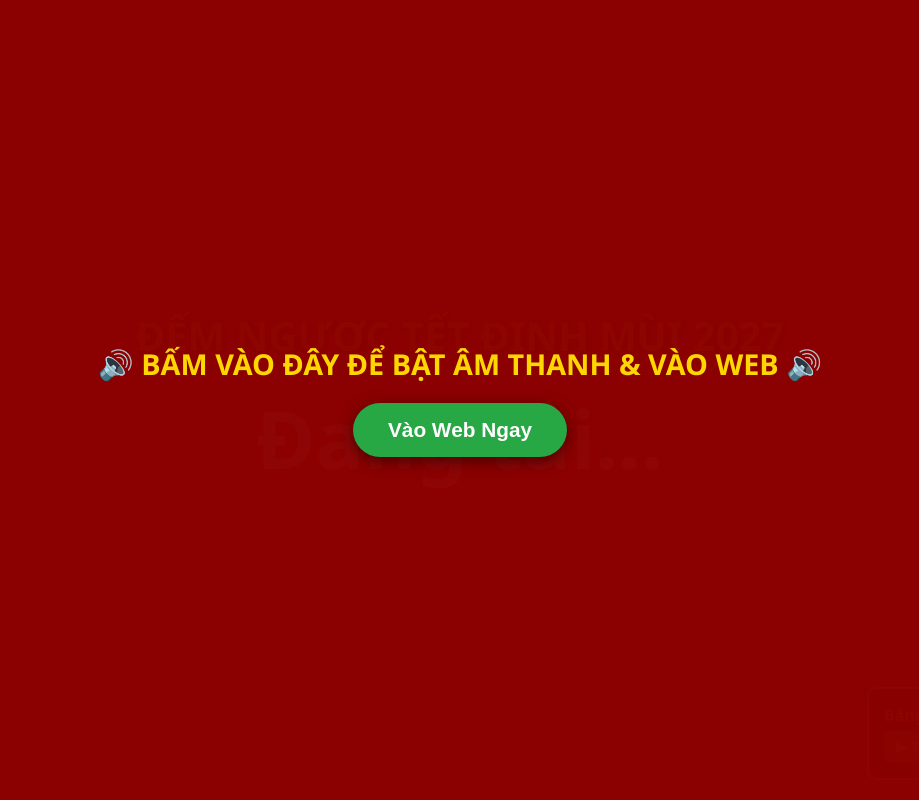
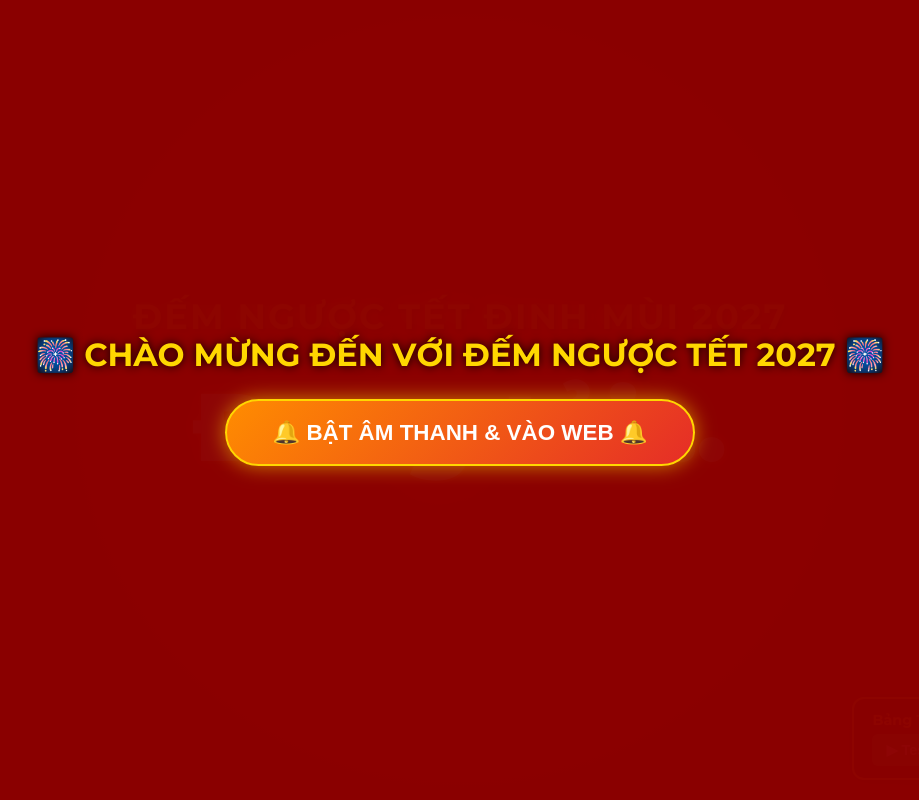
Before and after one commit to phanthiha121965-coder/t-t, a Python web app: template templates/index.html in a window 1280 px wide. Shown: the whole page, without its empty margins (180-1099 px from the left). Run offline with Jinja, Linux system fonts and the light colour scheme; the template is opened without the code that fills it, so the values that code supplies are empty.

Commit message:
Update index.html

```diff
--- a/templates/index.html
+++ b/templates/index.html
@@ -3,27 +3,59 @@
 <head>
     <meta charset="UTF-8">
     <meta name="viewport" content="width=device-width, initial-scale=1.0">
-    <title>Đếm Ngược Tết 2027</title>
+    <title>Đếm Ngược Tết Đinh Mùi 2027</title>
     <style>
+        @import url('https://fonts.googleapis.com/css2?family=Montserrat:wght@700;900&family=Pacifico&display=swap');
+
         * { box-sizing: border-box; margin: 0; padding: 0; }
         body {
-            background-color: #8b0000;
+            background: radial-gradient(circle, #b70909 0%, #4a0000 100%);
             color: #fff;
-            font-family: 'Segoe UI', Tahoma, Geneva, Verdana, sans-serif;
+            font-family: 'Montserrat', sans-serif;
             text-align: center;
             min-height: 100vh;
             display: flex;
             flex-direction: column;
             justify-content: center;
             align-items: center;
-            transition: background-color 1s ease;
+            transition: all 1s ease;
             overflow: hidden;
+            position: relative;
         }
 
-        body.dark-mode { background-color: #000000 !important; }
+        body.dark-mode {
+            background: #020208 !important;
+        }
 
-        h1 { font-size: 2.5rem; margin-bottom: 20px; color: #ffd700; text-shadow: 2px 2px 4px #000; }
-        #countdown { font-size: 5rem; font-weight: bold; color: #ffffff; text-shadow: 0 0 20px #ff0000; }
+        h1 {
+            font-size: 2.2rem;
+            margin-bottom: 10px;
+            color: #ffd700;
+            text-shadow: 0 0 15px rgba(255, 215, 0, 0.8), 2px 2px 4px #000;
+            letter-spacing: 2px;
+        }
+
+        #countdown {
+            font-size: 6rem;
+            font-weight: 900;
+            color: #ffffff;
+            text-shadow: 0 0 30px #ff0000, 0 0 10px #ffd700;
+            margin: 20px 0;
+            transition: transform 0.2s ease;
+        }
+
+        .tet-wish {
+            font-family: 'Pacifico', cursive;
+            font-size: 3.5rem !important;
+            color: #ffd700 !important;
+            text-shadow: 0 0 20px #ff0000, 0 0 40px #ffd700 !important;
+            animation: pulse 1.5s infinite alternate;
+        }
+
+        @keyframes pulse {
+            0% { transform: scale(1); }
+            100% { transform: scale(1.08); }
+        }
 
         #fireworksCanvas {
             position: fixed; top: 0; left: 0; width: 100vw; height: 100vh;
@@ -35,19 +67,21 @@
             background: rgba(139, 0, 0, 0.98); z-index: 9999;
             display: flex; flex-direction: column; justify-content: center; align-items: center;
         }
-        #sound-overlay h2 { font-size: 1.8rem; color: #ffd700; margin-bottom: 20px; text-align: center; padding: 0 20px; }
+        #sound-overlay h2 { font-size: 2rem; color: #ffd700; margin-bottom: 25px; text-shadow: 0 0 10px #000; text-align: center; padding: 0 20px; }
         #sound-overlay button {
-            padding: 15px 35px; font-size: 1.3rem; font-weight: bold;
-            background-color: #28a745; color: white; border: none; border-radius: 50px;
-            cursor: pointer; box-shadow: 0 4px 15px rgba(0,0,0,0.5);
+            padding: 18px 45px; font-size: 1.4rem; font-weight: bold;
+            background: linear-gradient(135deg, #ff8c00, #e52d27);
+            color: white; border: 2px solid #ffd700; border-radius: 50px;
+            cursor: pointer; box-shadow: 0 0 20px rgba(255, 215, 0, 0.6);
         }
 
         .control-panel {
             position: fixed; bottom: 20px; right: 20px;
             background: rgba(0, 0, 0, 0.85); border: 2px solid #ffd700;
-            border-radius: 10px; padding: 15px; color: #fff; z-index: 1000; text-align: left;
+            border-radius: 12px; padding: 12px 18px; color: #fff; z-index: 1000; text-align: left;
+            box-shadow: 0 0 15px rgba(0,0,0,0.8);
         }
-        .control-panel button { padding: 8px 12px; margin-top: 5px; border-radius: 5px; border: none; font-size: 0.9rem; font-weight: bold; cursor: pointer; }
+        .control-panel button { padding: 8px 14px; margin-top: 5px; border-radius: 6px; border: none; font-size: 0.9rem; font-weight: bold; cursor: pointer; }
         .btn-test { background-color: #28a745; color: white; }
         .btn-reset { background-color: #dc3545; color: white; margin-left: 5px; }
     </style>
@@ -55,8 +89,8 @@
 <body>
 
     <div id="sound-overlay">
-        <h2>🔊 BẤM VÀO ĐÂY ĐỂ BẬT ÂM THANH & VÀO WEB 🔊</h2>
-        <button onclick="enableSound()">Vào Web Ngay</button>
+        <h2>🎆 CHÀO MỪNG ĐẾN VỚI ĐẾM NGƯỢC TẾT 2027 🎆</h2>
+        <button onclick="enableSound()">🔔 BẬT ÂM THANH & VÀO WEB 🔔</button>
     </div>
 
     <h1>ĐẾM NGƯỢC TẾT ĐINH MÙI 2027</h1>
@@ -65,12 +99,11 @@
     <canvas id="fireworksCanvas"></canvas>
 
     <div class="control-panel">
-        <h3 style="color: #ffd700; font-size: 1rem;">Bảng Thử Nghiệm</h3>
+        <h3 style="color: #ffd700; font-size: 0.9rem;">Bảng Thử Nghiệm</h3>
         <button class="btn-test" onclick="testCountdown()">▶ Test Ngay</button>
         <button class="btn-reset" onclick="resetTest()">Reset</button>
     </div>
 
-    <!-- Gọi đúng chuẩn file tet.mp3 của ông -->
     <audio id="tetAudio" src="/static/tet.mp3" preload="auto"></audio>
 
     <script>
@@ -89,25 +122,15 @@
             tetAudio.play().then(() => { tetAudio.pause(); tetAudio.currentTime = 0; }).catch(e => {});
         }
 
-        // KHI FILE tet.mp3 CHẠY HẾT SẠCH (HẾT BÀI CHÚC) -> PHÁO HOA NỔ BÙNG NỔ!
-        tetAudio.onended = function() {
-            if (!fireworksStarted) {
-                fireworksStarted = true;
-                countdownEl.innerText = "CHÚC MỪNG NĂM MỚI!";
-                document.body.classList.add("dark-mode");
-                startFireworks();
-            }
-        };
-
-        // Bám sát thời gian thực của file tet.mp3 để nhảy số khớp từng nhịp audio
+        // Bám sát thời gian thực của file tet.mp3 để hiển thị chữ Đếm Ngược -> Hiện Chúc Mừng
         tetAudio.ontimeupdate = function() {
             if (!isTesting && !soundAllowed) return;
 
             let t = tetAudio.currentTime;
 
-            // MỐC THỜI GIAN KHỚP CHUẨN THEO ĐOẠN ĐẾM TRONG FILE tet.mp3:
             if (t < 2.5) {
                 document.body.classList.add("dark-mode");
+                countdownEl.className = "";
                 countdownEl.innerText = "Sẵn sàng...";
             } else if (t >= 2.5 && t < 3.5) {
                 countdownEl.innerText = "5";
@@ -119,8 +142,21 @@
                 countdownEl.innerText = "2";
             } else if (t >= 6.5 && t < 7.5) {
                 countdownEl.innerText = "1";
-            } else if (t >= 7.5 && !fireworksStarted) {
-                countdownEl.innerText = "CHÚC MỪNG NĂM MỚI";
+            } else if (t >= 7.5) {
+                // ĐOẠN ĐANG ĐỌC CÂU CHÚC -> HIỆN CHỮ CHÚC MỪNG LỚN NHƯNG CHƯA NỔ PHÁO HOA
+                countdownEl.className = "tet-wish";
+                countdownEl.innerText = "CHÚC MỪNG NĂM MỚI!";
+            }
+        };
+
+        // KHI VỪA ĐỌC XONG HẲN CÂU CHÚC (HẾT FILE tet.mp3) -> BÙNG NỔ PHÁO HOA VÀ NHẠC TẾT TƯNG BỪNG!
+        tetAudio.onended = function() {
+            if (!fireworksStarted) {
+                fireworksStarted = true;
+                countdownEl.className = "tet-wish";
+                countdownEl.innerText = "CHÚC MỪNG NĂM MỚI 2027!";
+                document.body.classList.add("dark-mode");
+                startFireworks();
             }
         };
 
@@ -131,6 +167,7 @@
             let distance = targetTime - now;
 
             if (distance <= 0) {
+                countdownEl.className = "tet-wish";
                 countdownEl.innerText = "CHÚC MỪNG NĂM MỚI!";
                 document.body.classList.add("dark-mode");
                 if (!fireworksStarted && tetAudio.paused) {
@@ -143,7 +180,7 @@
 
             let seconds = Math.floor(distance / 1000);
 
-            if (seconds <= 10) {
+            if (seconds <= 12) {
                 document.body.classList.add("dark-mode");
                 if (tetAudio.paused) {
                     tetAudio.currentTime = 0;
@@ -154,6 +191,7 @@
                 let hours = Math.floor((distance % (1000 * 60 * 60 * 24)) / (1000 * 60 * 60));
                 let minutes = Math.floor((distance % (1000 * 60 * 60)) / (1000 * 60));
                 let secs = Math.floor((distance % (1000 * 60)) / 1000);
+                countdownEl.className = "";
                 countdownEl.innerText = `${hours}h ${minutes}m ${secs}s`;
             }
         }
@@ -170,7 +208,8 @@
 
             tetAudio.currentTime = 0;
             tetAudio.play().catch(e => console.log("Lỗi phát audio"));
-            particles = [];
+            fireworksList = [];
+            particlesList = [];
         }
 
         function resetTest() {
@@ -180,13 +219,17 @@
             document.body.classList.remove("dark-mode");
             tetAudio.pause();
             tetAudio.currentTime = 0;
+            countdownEl.className = "";
             countdownEl.innerText = "Đang tải...";
-            particles = [];
+            fireworksList = [];
+            particlesList = [];
         }
 
+        /* --- PHÁO HOA XỊN XÒ NÂNG CẤP --- */
         const canvas = document.getElementById("fireworksCanvas");
         const ctx = canvas.getContext("2d");
-        let particles = [];
+        let fireworksList = [];
+        let particlesList = [];
 
         function resizeCanvas() {
             canvas.width = window.innerWidth;
@@ -195,48 +238,110 @@
         window.addEventListener('resize', resizeCanvas);
         resizeCanvas();
 
-        function startFireworks() {
-            setInterval(() => {
-                let x = Math.random() * canvas.width;
-                let y = Math.random() * (canvas.height / 2);
-                createFirework(x, y);
-            }, 250);
-            animateFireworks();
+        class Firework {
+            constructor() {
+                this.x = Math.random() * canvas.width;
+                this.y = canvas.height;
+                this.targetY = Math.random() * (canvas.height * 0.4) + canvas.height * 0.1;
+                this.speed = Math.random() * 4 + 7;
+                this.angle = Math.PI / 2 + (Math.random() - 0.5) * 0.2;
+                this.vx = Math.cos(this.angle) * this.speed;
+                this.vy = -Math.sin(this.angle) * this.speed;
+                this.hue = Math.random() * 360;
+                this.exploded = false;
+            }
+
+            update() {
+                this.x += this.vx;
+                this.y += this.vy;
+                if (this.vy < 0 && this.y <= this.targetY) {
+                    this.exploded = true;
+                    createParticles(this.x, this.y, this.hue);
+                }
+            }
+
+            draw() {
+                ctx.beginPath();
+                ctx.arc(this.x, this.y, 3, 0, Math.PI * 2);
+                ctx.fillStyle = `hsl(${this.hue}, 100%, 70%)`;
+                ctx.fill();
+            }
         }
 
-        function createFirework(x, y) {
-            let count = 60;
+        class Particle {
+            constructor(x, y, hue) {
+                this.x = x;
+                this.y = y;
+                this.angle = Math.random() * Math.PI * 2;
+                this.speed = Math.random() * 8 + 1;
+                this.friction = 0.95;
+                this.gravity = 0.12;
+                this.vx = Math.cos(this.angle) * this.speed;
+                this.vy = Math.sin(this.angle) * this.speed;
+                this.hue = hue + (Math.random() - 0.5) * 20;
+                this.alpha = 1;
+                this.decay = Math.random() * 0.018 + 0.01;
+            }
+
+            update() {
+                this.vx *= this.friction;
+                this.vy *= this.friction;
+                this.vy += this.gravity;
+                this.x += this.vx;
+                this.y += this.vy;
+                this.alpha -= this.decay;
+            }
+
+            draw() {
+                ctx.save();
+                ctx.globalCompositeOperation = 'lighter';
+                ctx.beginPath();
+                ctx.arc(this.x, this.y, 2.5, 0, Math.PI * 2);
+                ctx.fillStyle = `hsla(${this.hue}, 100%, 60%, ${this.alpha})`;
+                ctx.fill();
+                ctx.restore();
+            }
+        }
+
+        function createParticles(x, y, hue) {
+            let count = 90;
             for (let i = 0; i < count; i++) {
-                let angle = (Math.PI * 2 / count) * i;
-                let speed = Math.random() * 6 + 2;
-                particles.push({
-                    x: x, y: y,
-                    vx: Math.cos(angle) * speed,
-                    vy: Math.sin(angle) * speed,
-                    alpha: 1,
-                    color: `hsl(${Math.random() * 360}, 100%, 50%)`
-                });
+                particlesList.push(new Particle(x, y, hue));
             }
+        }
+
+        let fireworkTimer = 0;
+        function startFireworks() {
+            animateFireworks();
         }
 
         function animateFireworks() {
             requestAnimationFrame(animateFireworks);
-            ctx.fillStyle = "rgba(0, 0, 0, 0.2)";
+            ctx.fillStyle = 'rgba(2, 2, 8, 0.2)';
             ctx.fillRect(0, 0, canvas.width, canvas.height);
 
-            particles.forEach((p, index) => {
-                p.x += p.vx;
-                p.y += p.vy;
-                p.alpha -= 0.015;
+            if (fireworksStarted) {
+                fireworkTimer++;
+                if (fireworkTimer % 12 === 0) {
+                    fireworksList.push(new Firework());
+                }
+            }
 
-                ctx.beginPath();
-                ctx.arc(p.x, p.y, 3, 0, Math.PI * 2);
-                ctx.fillStyle = p.color;
-                ctx.globalAlpha = p.alpha;
-                ctx.fill();
+            for (let i = fireworksList.length - 1; i >= 0; i--) {
+                fireworksList[i].update();
+                fireworksList[i].draw();
+                if (fireworksList[i].exploded) {
+                    fireworksList.splice(i, 1);
+                }
+            }
 
-                if (p.alpha <= 0) particles.splice(index, 1);
-            });
+            for (let i = particlesList.length - 1; i >= 0; i--) {
+                particlesList[i].update();
+                particlesList[i].draw();
+                if (particlesList[i].alpha <= 0) {
+                    particlesList.splice(i, 1);
+                }
+            }
         }
     </script>
 </body>
```
